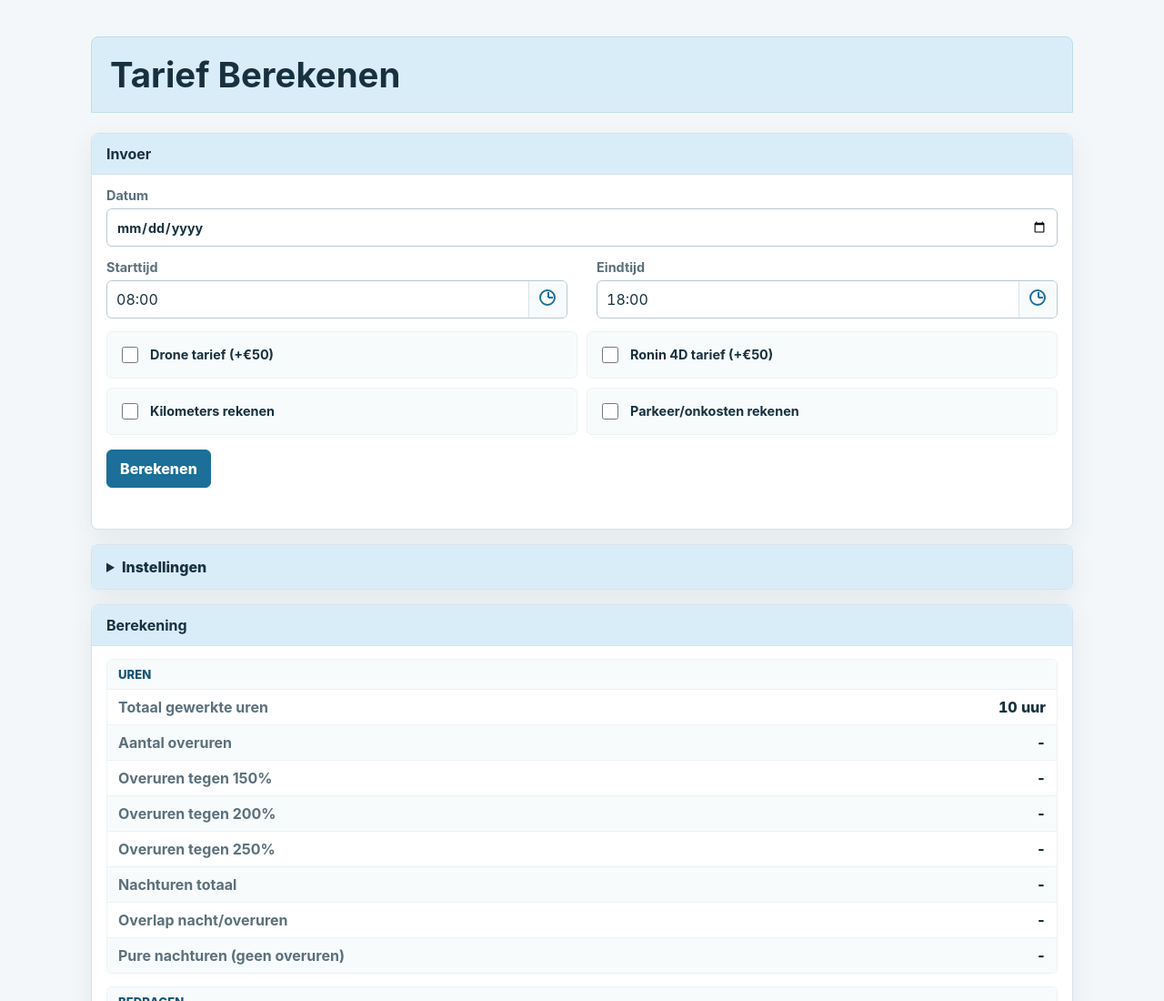
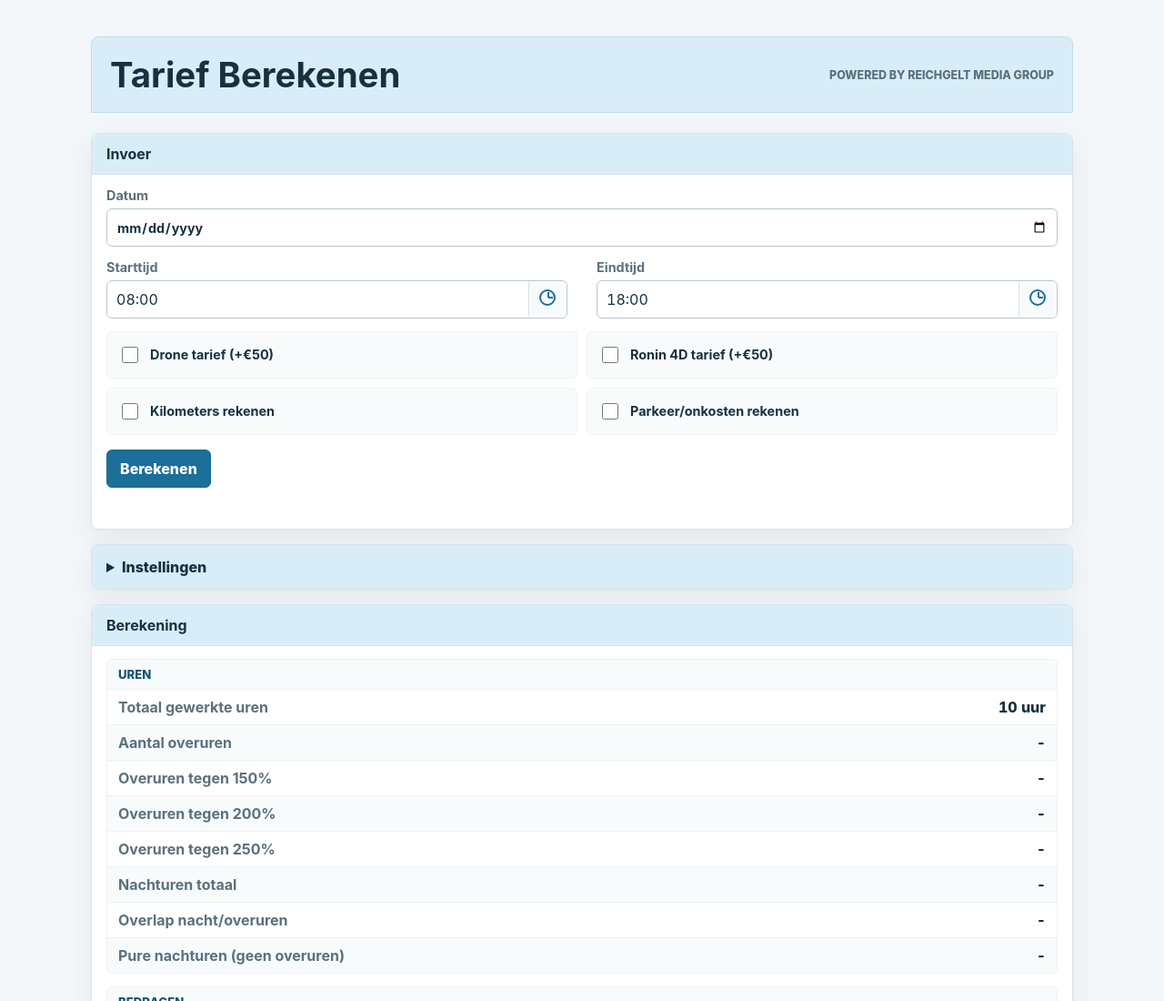
Before and after one commit to Moneyride/tariefcalculator, a plain HTML site: page Tarief Berekenen.html in a window 1280 px wide. Shown: the top 1100 px of the page at 91% size. Drawn offline with Linux system fonts and the light colour scheme.

Commit message:
Add header brand text

```diff
--- a/Tarief Berekenen.html
+++ b/Tarief Berekenen.html
@@ -57,6 +57,15 @@ select {
   border-radius: 8px 8px 0 0;
 }
 
+.header-brand {
+  margin: 0;
+  color: var(--muted);
+  font-size: 0.78rem;
+  font-weight: 800;
+  text-align: right;
+  text-transform: uppercase;
+}
+
 .eyebrow {
   margin: 0 0 4px;
   color: var(--muted);
@@ -579,6 +588,10 @@ summary {
     border-radius: 8px;
   }
 
+  .header-brand {
+    text-align: left;
+  }
+
   .result-list div {
     grid-template-columns: 1fr;
     gap: 4px;
@@ -657,6 +670,10 @@ summary {
     padding: 5mm 6mm 4mm;
     border-radius: 0;
     border-color: var(--line);
+  }
+
+  .header-brand {
+    font-size: 6.5pt;
   }
 
   .eyebrow {
@@ -867,6 +884,7 @@ summary {
         <div>
           <h1>Tarief Berekenen</h1>
         </div>
+        <p class="header-brand">Powered by Reichgelt Media Group</p>
       </header>
 
       <section class="calculator-grid">
--- a/app/styles.css
+++ b/app/styles.css
@@ -48,6 +48,15 @@ select {
   background: var(--head);
   border: 1px solid var(--head-strong);
   border-radius: 8px 8px 0 0;
+}
+
+.header-brand {
+  margin: 0;
+  color: var(--muted);
+  font-size: 0.78rem;
+  font-weight: 800;
+  text-align: right;
+  text-transform: uppercase;
 }
 
 .eyebrow {
@@ -572,6 +581,10 @@ summary {
     border-radius: 8px;
   }
 
+  .header-brand {
+    text-align: left;
+  }
+
   .result-list div {
     grid-template-columns: 1fr;
     gap: 4px;
@@ -650,6 +663,10 @@ summary {
     padding: 5mm 6mm 4mm;
     border-radius: 0;
     border-color: var(--line);
+  }
+
+  .header-brand {
+    font-size: 6.5pt;
   }
 
   .eyebrow {
```
Also changed, not shown: app/index.html (+4 -3 lines).
